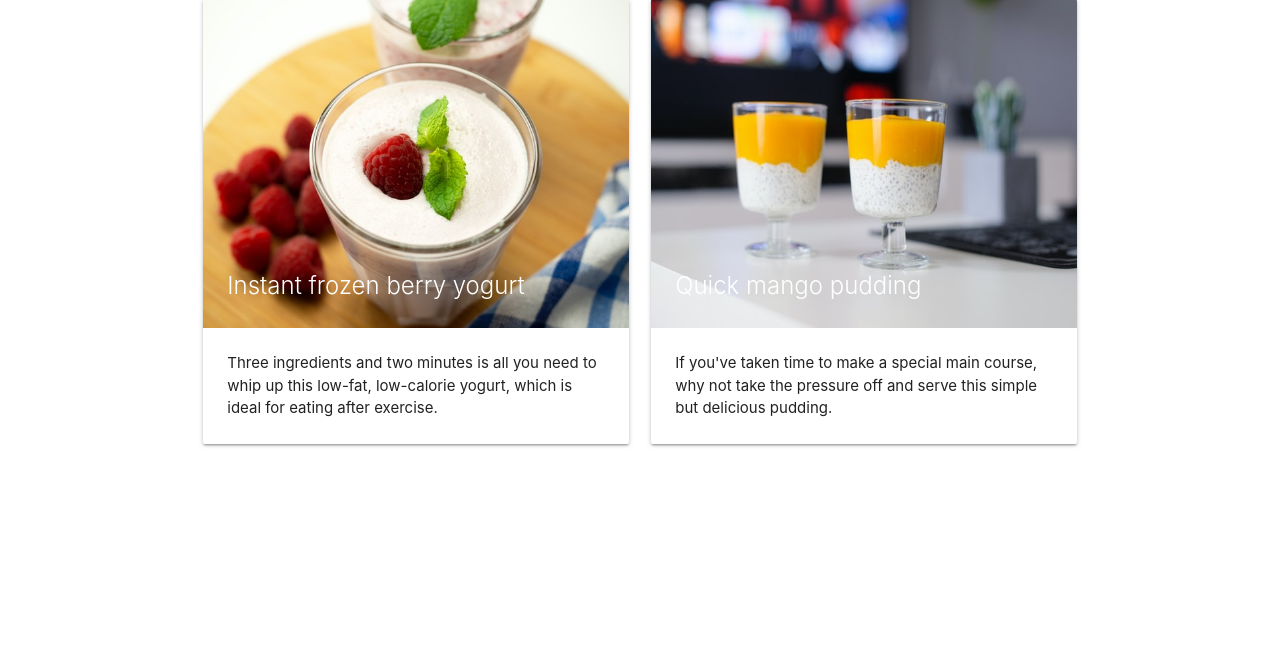
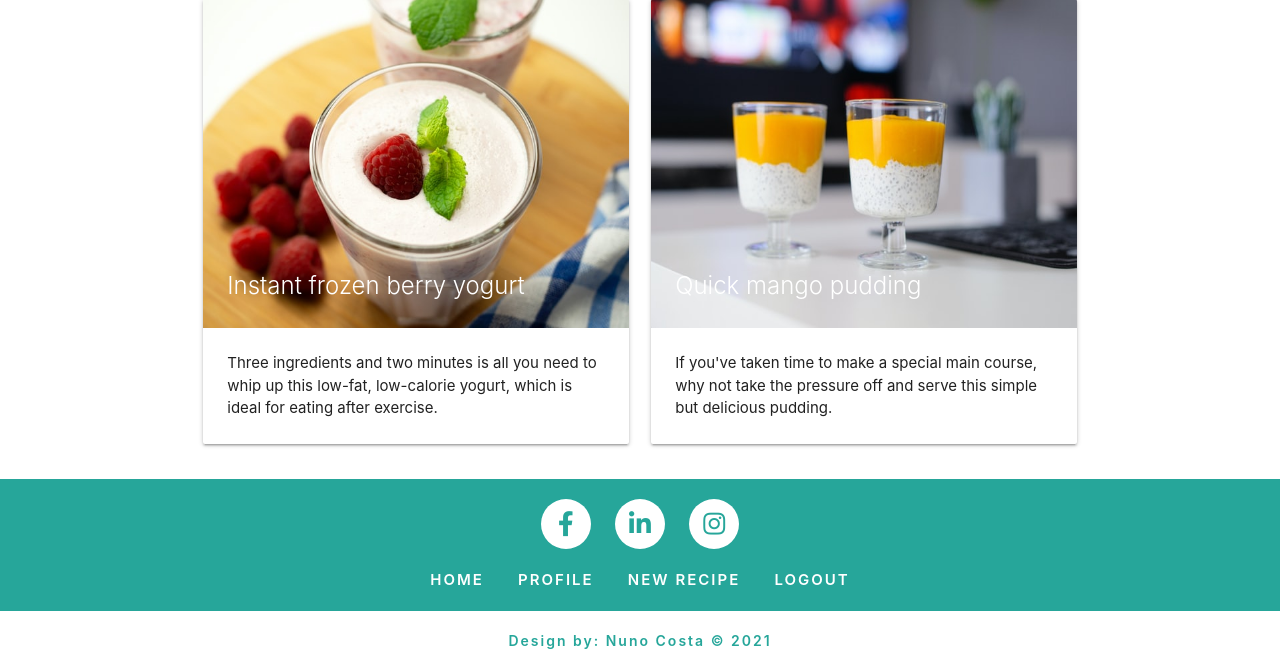
Before and after one commit to NunoCos/Nuno_Cookbook, a Flask app: page / in a window 1280 px wide. Shown: the part 1073-1743 px from the top of the page. Before the commit the page ends 1520 px from the top, so only its background shows below. Run offline with Flask 2, Linux system fonts and the light colour scheme; the visitor is signed in with stand-in values (Sample User, id 1); data that the repository does not hold is empty; some libraries are stand-ins or nearby versions.

Commit message:
add footer to base template

```diff
--- a/static/css/style.css
+++ b/static/css/style.css
@@ -39,3 +39,86 @@ nav .brand-logo {
     color: #114b5f;
     font-size: 20px;
 }
+
+/* Footer */
+
+a {
+    text-decoration: none;
+    outline: none;
+}
+.footer-main-div {
+    width: 100%;
+    height: auto;
+    margin: auto;
+    padding: 20px 0px;
+    background-color: #26A69A;
+}
+
+.footer-social-icons {
+    width: 100%;
+    height: auto;
+    margin: auto;
+}
+
+.footer-social-icons ul{
+    margin: 0;
+    padding: 0;
+    text-align: center;
+}
+
+.footer-social-icons ul li {
+    display: inline-block;
+    width: 50px;
+    height: 50px;
+    margin: 0 10px;
+    border-radius: 100%;
+    background: white;
+}
+.footer-social-icons ul li:hover{
+    background:#ddfcad;
+}
+.footer-social-icons ul li a{
+    color: #26A69A;
+    font-size: 25px;
+    display: block;
+}
+.footer-social-icons ul li a i{
+    line-height: 50px;
+}
+.footer-menu-one{
+    width: 100%;
+    height: auto;
+    margin: auto;
+    margin-top: 20px;
+
+}
+.footer-menu-one ul{
+    margin: 0;
+    padding: 0;
+    text-align: center;
+}
+.footer-menu-one ul li {
+    display: inline-block;
+    margin: 0 15px;
+}
+.footer-menu-one ul li a{
+    font-size: 15px;
+    font-weight: 600;
+    letter-spacing: 2px;
+    color: white;
+    text-transform: uppercase;
+}
+.footer-menu-one ul li a:hover{
+    color: #ddfcad;
+}
+.footer-bottom{
+    width: 100%;
+    height: auto;
+    margin: auto;
+    color: #26A69A;
+    padding: 5px;
+    text-align: center;
+    font-size: 14px;
+    font-weight: 600;
+    letter-spacing: 2px;
+}
--- a/templates/base.html
+++ b/templates/base.html
@@ -85,5 +85,31 @@
     <script src="{{ url_for('static', filename='js/script.js') }}"></script>
 
 </body>
-
+<footer>
+    <div class="footer-main-div">
+        <div class="footer-social-icons">
+            <ul>
+                <li><a href="#" target="_blank"><i class="fab fa-facebook-f"></i></a></li>
+                <li><a href="#" target="_blank"><i class="fab fa-linkedin-in"></i></a></li>
+                <li><a href="#" target="_blank"><i class="fab fa-instagram"></i></a></li>
+            </ul>
+        </div>
+        <div class="footer-menu-one">
+            <ul>
+                <li><a href="{{ url_for('get_recipe') }}">Home</a></li>
+                {% if session.user %}
+                <li><a href="{{ url_for('profile', username=session['user']) }}">Profile</a></li>
+                <li><a href="{{ url_for('add_recipe') }}">New Recipe</a></li>
+                <li><a href="{{ url_for('logout') }}">Logout</a></li>
+                {% else %}
+                <li><a href="{{ url_for('login') }}">Login</a></li>
+                <li><a href="{{ url_for('register') }}">Register</a></li>
+                {% endif %}
+            </ul>
+        </div>
+    </div>
+    <div class="footer-bottom">
+            <p>Design by: Nuno Costa &#169 2021</p>
+        </div>
+</footer>
 </html>
```
